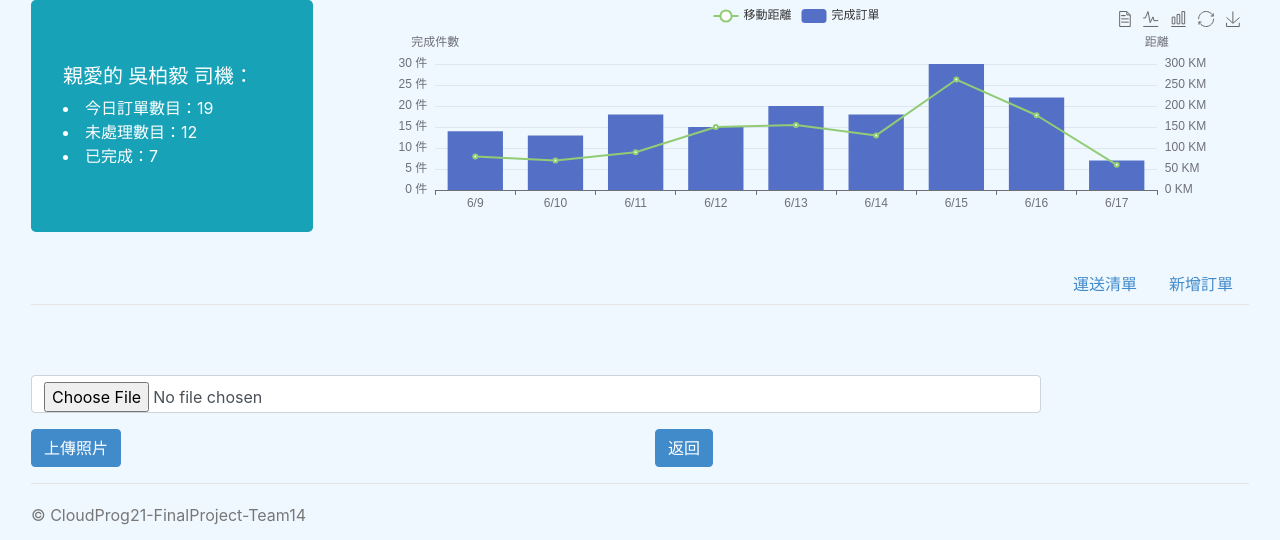
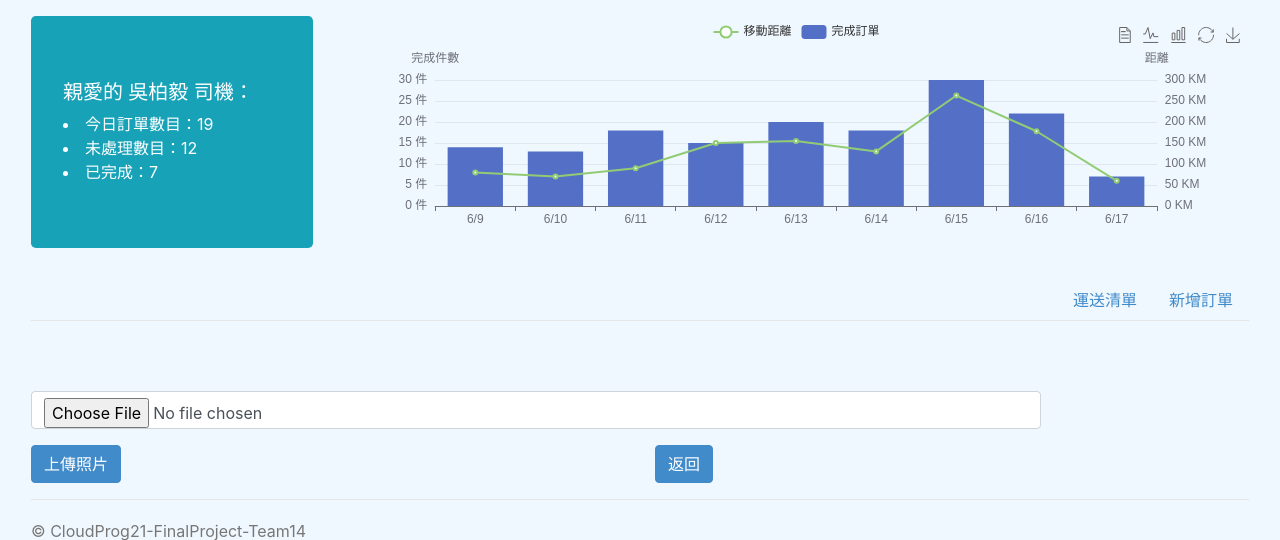
Before and after one commit to zing9264/CloudProg21-Hackathon-Team14, a Flask app: page /1/upload_file_page in a window 1280 px wide. Shown: the part 76-616 px from the top of the page. Run offline with Flask 2, Linux system fonts and the light colour scheme; some libraries are stand-ins or nearby versions.

Commit message:
Update base.html

```diff
--- a/Final/webserver/templates/base.html
+++ b/Final/webserver/templates/base.html
@@ -97,7 +97,7 @@
                     </ul>
                 </div>
             </nav>
-            <div class="row">
+            <div class="row" style="margin-top:1rem;">
                 <div class="col-12 col-md-3">
                     <div class="bg-info jumbotron text-left text-white">
                         <h5>親愛的 吳柏毅 司機：</h5>
```
